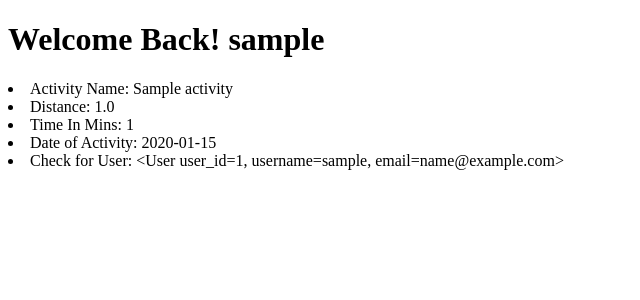
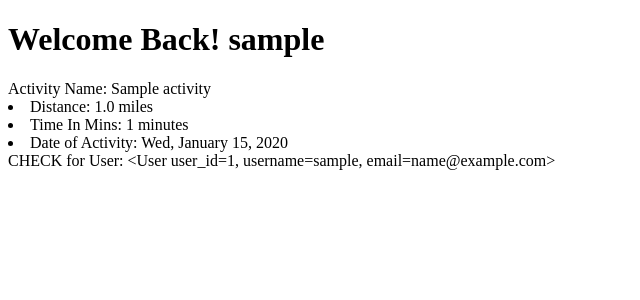
Before and after one commit to roadrunnerinthesun/Time2Run, a Flask app: page /homepage in a window 1280 px wide. Shown: the part 26-326 px from the top of the page, without its empty margins (0-640 px from the left). Run offline with Flask 2, Linux system fonts and the light colour scheme; the visitor is signed in with stand-in values (Sample User, id 1); tables that the repository leaves empty hold one stand-in row (values such as "Sample post").

Commit message:
Homepage shows Date of Activity as Weekday, Month Day, Year

```diff
--- a/templates/homepage.html
+++ b/templates/homepage.html
@@ -4,6 +4,7 @@
 
 {% block body %}
 <head>
+
 
 
   <!-- Load Bootstrap -->
@@ -21,14 +22,15 @@
     {% if 'email' in session %}
       <h1>{{'Welcome Back!'}} {{session['username']}}</h1>
             <ul>{% for item in user.activities %}</ul>
-              <li>Activity Name: {{item.activity_name}}</li>
-              <li>Distance: {{item.distance}}</li>
-              <li>Time In Mins: {{item.time_in_min}}</li>
-              <li>Date of Activity: {{item.date_of_activity}}</li>
-              <li>Check for User: {{item.user}}</li>
+            Activity Name: {{item.activity_name}}</li>
+              <li>Distance: {{item.distance}} miles</li>
+              <li>Time In Mins: {{item.time_in_min}} minutes</li>
+              <li>Date of Activity: {{item.date_of_activity.strftime('%a, %B %d, %Y')}}</li>
+            CHECK for User: {{item.user}}</li>
               <p></p>
       {% endfor %}
     {% endif %}
+
   <div>
   </div>
  <!-- Nav Bar Spanning across the length of top of screen -->
```
